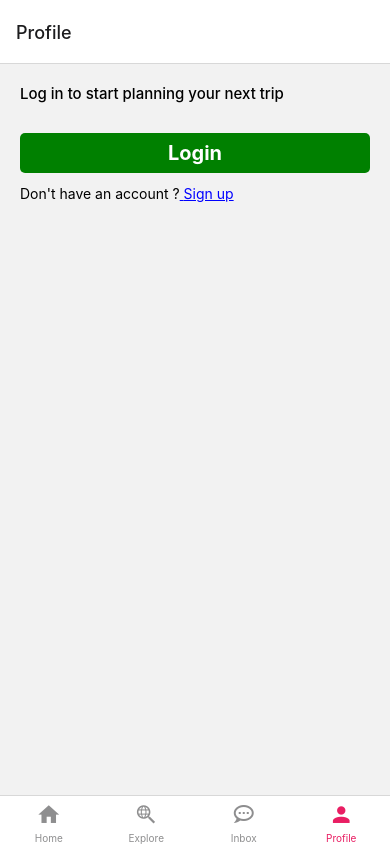
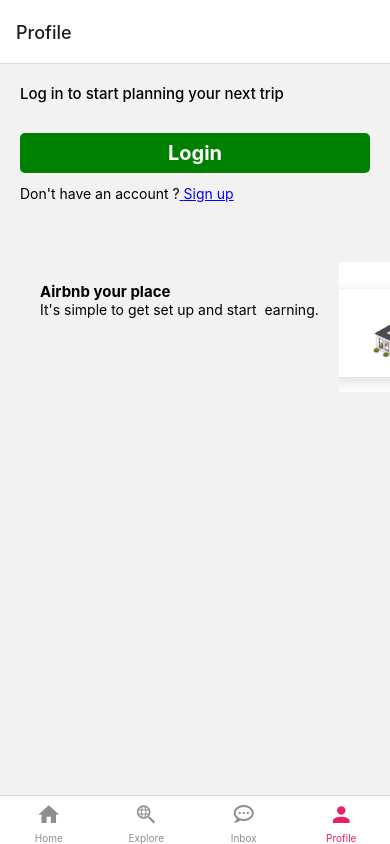
Before and after one commit to abdoulkarim22/APP-NI, a React Native app: screen /Profile in a window 390 px wide. Built offline with nearby package versions, Linux system fonts and the light colour scheme.

Commit message:
finish pages profile

```diff
--- a/components/Profile.js
+++ b/components/Profile.js
@@ -1,5 +1,5 @@
 import React, { useState } from 'react';
-import { View, Text, TouchableOpacity, StyleSheet, Modal, ScrollView, TextInput, Button, TouchableWithoutFeedback, Alert } from 'react-native';
+import { View, Text, TouchableOpacity, StyleSheet, Modal, ScrollView, TextInput, Button, TouchableWithoutFeedback, Alert,Image } from 'react-native';
 
 const Profile = () => {
   const [isSignUpModalVisible, setIsSignUpModalVisible] = useState(false);
@@ -131,6 +131,13 @@
           </TouchableWithoutFeedback>
         </Modal>
       </View>
+      <View style={{ flexDirection: 'row', padding: 10, border: 3, borderColor: '#ccc',justifyContent: "space-around", }}>
+      <View style={{ marginLeft: 10, padding:20 }}>
+        <Text  style={{fontSize:15,fontWeight:"bold"}}>Airbnb your place</Text>
+        <Text>It's simple to get set up and start  earning.</Text>
+      </View>
+      <Image source={require('../assets/House.png')} style={{ width: 130, height: 130 }} />
+    </View>
     </ScrollView>
   );
 }
@@ -183,6 +190,23 @@
     elevation: 5,
     width: '80%',
   },
+  listItem: {
+    flexDirection: 'row',
+    padding: 10,
+    borderBottomWidth: 1,
+    borderColor: '#ccc',
+  },
+  listingImage: {
+    width: 50,
+    height: 50,
+  },
+  listingTitle: {
+    fontSize: 18,
+    fontWeight: 'bold',
+  },
+  listingPrice: {
+    fontSize: 14,
+  },
   modalHeading: {
     fontSize: 18,
     fontWeight: 'bold',
```
Also changed, not shown: App.js (+6 -11 lines), assets/House.png (added).
